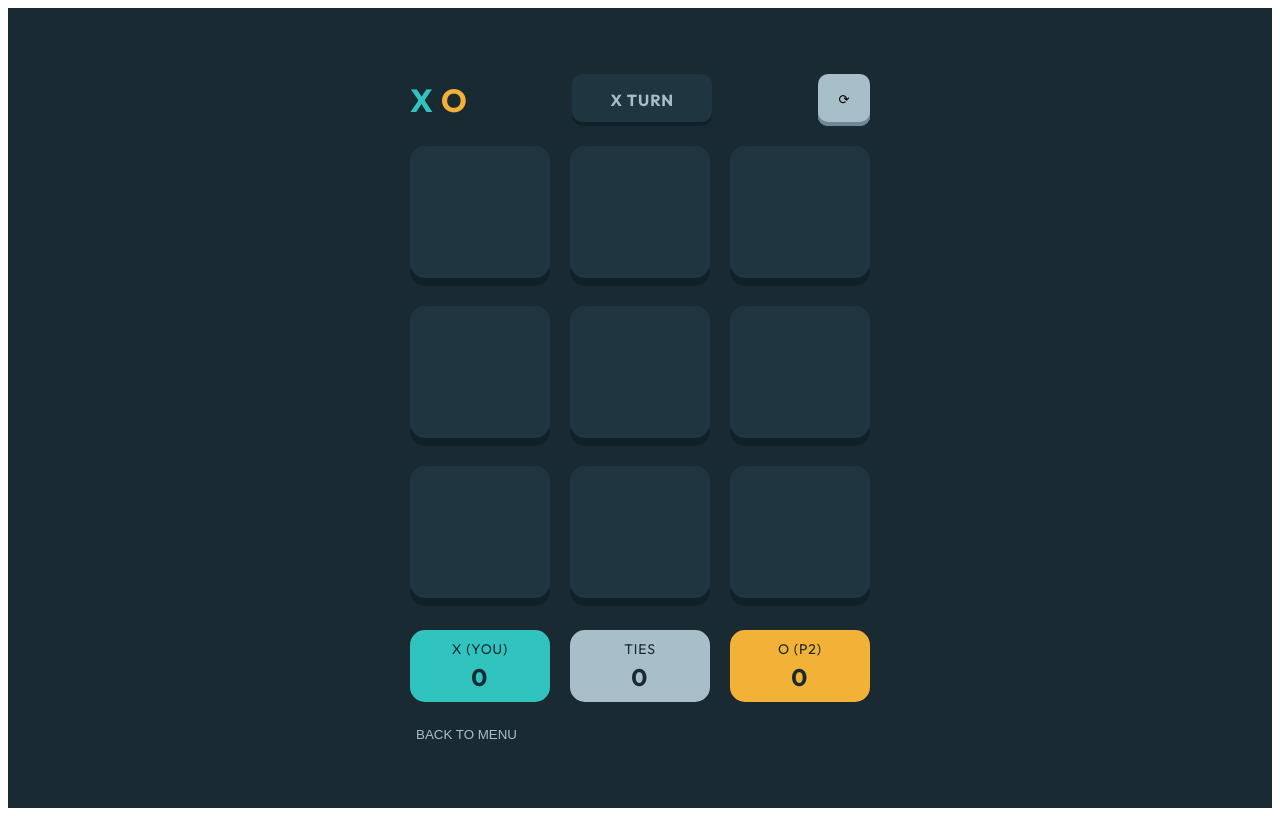
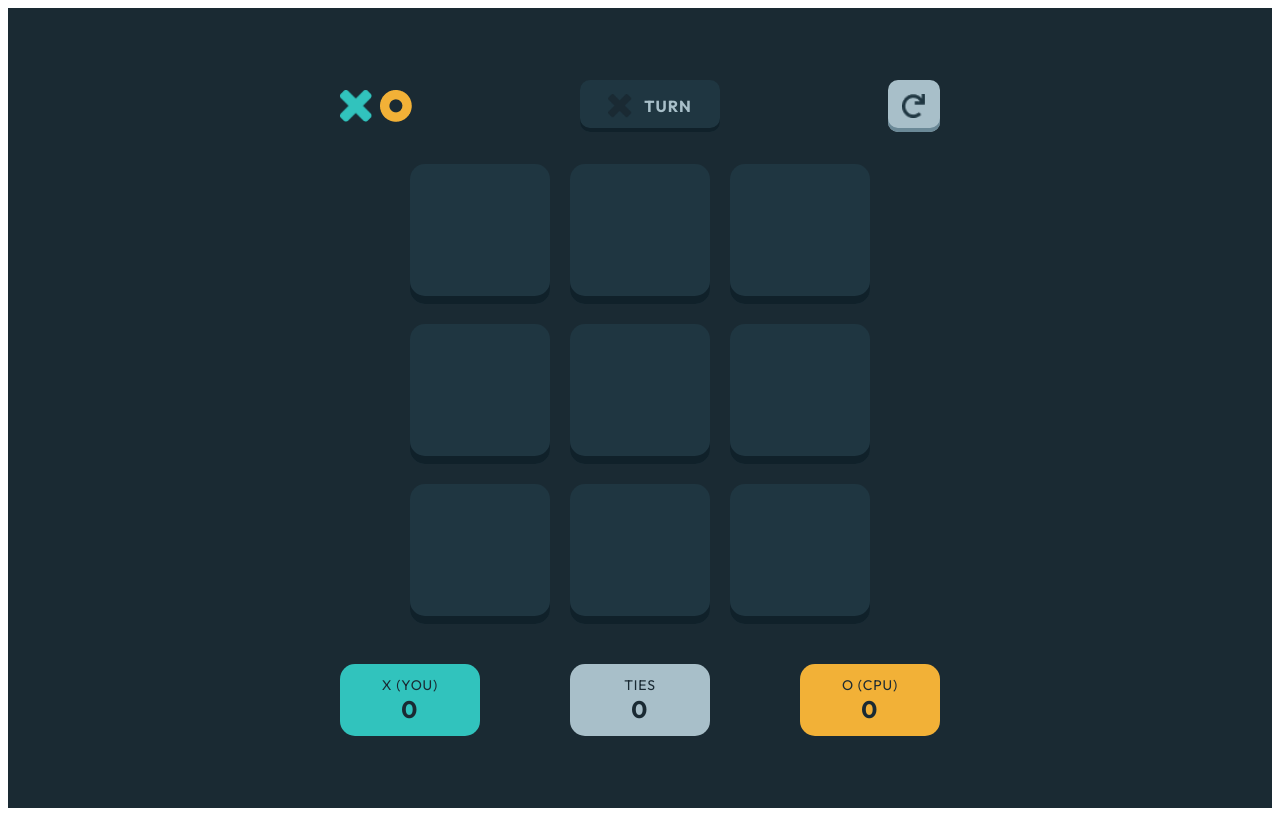
Before and after one commit to xxoyya/FE-Mentoring, a React (Vite) app in the folder TicTacToe/: page / in a window 1280 px wide. Both pictures are taken after a click on the button "NEW GAME (VS CPU)". Built offline with nearby package versions, Linux system fonts and the light colour scheme.

Commit message:
[UI] 게임화면 아이콘, hover 효과 수정

```diff
--- a/TicTacToe/src/components/GameScreen.jsx
+++ b/TicTacToe/src/components/GameScreen.jsx
@@ -1,38 +1,121 @@
 // src/components/GameScreen.jsx
-import Board from "./Board";
-import ScoreBoard from "./ScoreBoard";
+import { useState } from "react";
+
+// 로고 / 마크 아이콘
+import XColor from "../assets/X_color.png";
+import OColor from "../assets/O_color.png";
+import XColorBig from "../assets/X_color_big.png";
+import OColorBig from "../assets/O_color_big.png";
+import XEmpty from "../assets/X_empty.png";
+import OEmpty from "../assets/O_empty.png";
+import XDark from "../assets/X_dark.png";
+import ODark from "../assets/O_dark.png";
+
+// 리스타트 버튼
+import RedoIcon from "../assets/redo.png";
 
 export default function GameScreen({
-                                       mode,
-                                       playerMark,
-                                       board,
-                                       turn,
-                                       scores,
+                                       mode,             // "cpu" | "pvp"
+                                       playerMark,       // "X" | "O"  (플레이어1 마크)
+                                       board,            // [9]
+                                       turn,             // 현재 턴 "X" | "O"
+                                       scores,           // { X, O, ties }
                                        onCellClick,
                                        onRestartClick,
-                                       onBackToMenu,
+                                       onBackToMenu,     // 지금은 안 쓰지만 prop은 그대로 둠
                                    }) {
-    const isPlayerX = playerMark === "X";
+    const [hoverIndex, setHoverIndex] = useState(null);
+
+    // --------- 라벨 텍스트 ---------
+    const isCpuMode = mode === "cpu";
+
+    const xLabel = isCpuMode
+        ? playerMark === "X"
+            ? "X (YOU)"
+            : "X (CPU)"
+        : playerMark === "X"
+            ? "X (P1)"
+            : "X (P2)";
+
+    const oLabel = isCpuMode
+        ? playerMark === "O"
+            ? "O (YOU)"
+            : "O (CPU)"
+        : playerMark === "O"
+            ? "O (P1)"
+            : "O (P2)";
+
+    // CPU 턴일 땐 hover 프리뷰 안 보이게
+    const isPlayerTurn = turn === playerMark || !isCpuMode;
+
+    // --------- 스타일 공통 ---------
+    const cellSize = 140;
+
+    const cellStyle = {
+        width: cellSize,
+        height: cellSize,
+        background: "#1F3641",
+        boxShadow: "0px -8px 0px #10212A inset",
+        borderRadius: 15,
+        display: "flex",
+        alignItems: "center",
+        justifyContent: "center",
+        transition: "transform 0.1s ease, box-shadow 0.1s ease",
+    };
+
+    const headerTextStyle = {
+        fontFamily: "Outfit, system-ui, sans-serif",
+        fontWeight: 700,
+        textTransform: "uppercase",
+        letterSpacing: "1px",
+        color: "#A8BFC9",
+    };
+
+    const buttonTextStyle = {
+        fontFamily: "Outfit, system-ui, sans-serif",
+        fontWeight: 700,
+        textTransform: "uppercase",
+        letterSpacing: "1px",
+        color: "#1A2A33",
+    };
 
     return (
-        <div style={{ maxWidth: 540 }}>
-            {/* 상단 바 */}
+        <div
+            style={{
+                width: 600,
+                display: "flex",
+                flexDirection: "column",
+                alignItems: "center",
+                gap: 24,
+            }}
+        >
+            {/* 헤더 : 로고 / TURN / 다시하기 */}
             <div
                 style={{
+                    width: "100%",
                     display: "flex",
                     justifyContent: "space-between",
-                    marginBottom: 20,
                     alignItems: "center",
                 }}
             >
-                {/* 로고 */}
-                <div style={{ display: "flex", gap: 8, alignItems: "center" }}>
-          <span style={{ color: "#31C3BD", fontSize: 32, fontWeight: 700 }}>
-            X
-          </span>
-                    <span style={{ color: "#F2B137", fontSize: 32, fontWeight: 700 }}>
-            O
-          </span>
+                {/* XO 로고 */}
+                <div
+                    style={{
+                        display: "flex",
+                        alignItems: "center",
+                        gap: 8,
+                    }}
+                >
+                    <img
+                        src={XColor}
+                        alt="X logo"
+                        style={{ width: 32, height: 32 }}
+                    />
+                    <img
+                        src={OColor}
+                        alt="O logo"
+                        style={{ width: 32, height: 32 }}
+                    />
                 </div>
 
                 {/* TURN 박스 */}
@@ -46,15 +129,18 @@ export default function GameScreen({
                         display: "flex",
                         alignItems: "center",
                         justifyContent: "center",
-                        color: "#A8BFC9",
-                        fontWeight: 700,
-                        letterSpacing: 1,
+                        gap: 12,
                     }}
                 >
-                    {turn} TURN
+                    <img
+                        src={turn === "X" ? XDark : ODark}
+                        alt={`${turn} turn icon`}
+                        style={{ width: 24, height: 24 }}
+                    />
+                    <span style={headerTextStyle}>TURN</span>
                 </div>
 
-                {/* 리스타트 버튼 */}
+                {/* 다시하기 버튼 */}
                 <button
                     onClick={onRestartClick}
                     style={{
@@ -64,37 +150,199 @@ export default function GameScreen({
                         boxShadow: "0px -4px 0px #6B8997 inset",
                         borderRadius: 10,
                         border: "none",
+                        display: "flex",
+                        alignItems: "center",
+                        justifyContent: "center",
                         cursor: "pointer",
+                        padding: 0,
                     }}
                 >
-                    ⟳
+                    <img
+                        src={RedoIcon}
+                        alt="Restart game"
+                        style={{ width: 24, height: 24 }}
+                    />
                 </button>
             </div>
 
             {/* 보드 */}
-            <Board board={board} onCellClick={onCellClick} />
+            <div
+                style={{
+                    display: "grid",
+                    gridTemplateColumns: `repeat(3, ${cellSize}px)`,
+                    gap: 20,
+                    marginTop: 8,
+                    marginBottom: 8,
+                }}
+            >
+                {board.map((cell, index) => {
+                    // 이 칸에 실제로 보여줄 아이콘 결정
+                    let iconSrc = null;
+
+                    if (cell === "X") iconSrc = XColorBig;
+                    else if (cell === "O") iconSrc = OColorBig;
+                    else if (
+                        cell === null &&
+                        hoverIndex === index &&
+                        isPlayerTurn
+                    ) {
+                        iconSrc = turn === "X" ? XEmpty : OEmpty;
+                    }
+
+                    const isClickable =
+                        cell === null && (!isCpuMode || turn === playerMark);
+
+                    return (
+                        <div
+                            key={index}
+                            style={{
+                                ...cellStyle,
+                                cursor: isClickable ? "pointer" : "default",
+                            }}
+                            onClick={() =>
+                                isClickable && onCellClick(index)
+                            }
+                            onMouseEnter={() =>
+                                setHoverIndex(index)
+                            }
+                            onMouseLeave={() => setHoverIndex(null)}
+                        >
+                            {iconSrc && (
+                                <img
+                                    src={iconSrc}
+                                    alt={cell || turn}
+                                    style={{
+                                        width: 64,
+                                        height: 64,
+                                        objectFit: "contain",
+                                    }}
+                                />
+                            )}
+                        </div>
+                    );
+                })}
+            </div>
 
             {/* 점수판 */}
-            <ScoreBoard
-                leftLabel={`X (${mode === "cpu" && isPlayerX ? "YOU" : "P1"})`}
-                middleLabel={"TIES"}
-                rightLabel={`O (${mode === "cpu" && !isPlayerX ? "CPU" : "P2"})`}
-                scores={scores}
-            />
-
-            {/* (선택) 메인으로 돌아가기 버튼 하나 더 두고 싶으면 */}
-            <button
-                onClick={onBackToMenu}
+            <div
                 style={{
-                    marginTop: 24,
-                    border: "none",
-                    background: "transparent",
-                    color: "#A8BFC9",
-                    cursor: "pointer",
+                    width: "100%",
+                    display: "flex",
+                    justifyContent: "space-between",
+                    marginTop: 8,
                 }}
             >
-                BACK TO MENU
-            </button>
+                {/* X 카드 */}
+                <div
+                    style={{
+                        width: 140,
+                        height: 72,
+                        background: "#31C3BD",
+                        borderRadius: 15,
+                        display: "flex",
+                        flexDirection: "column",
+                        alignItems: "center",
+                        justifyContent: "center",
+                    }}
+                >
+                    <div
+                        style={{
+                            fontFamily: "Outfit, system-ui, sans-serif",
+                            fontSize: 14,
+                            fontWeight: 400,
+                            letterSpacing: "0.88px",
+                            color: "#1A2A33",
+                        }}
+                    >
+                        {xLabel}
+                    </div>
+                    <div
+                        style={{
+                            fontFamily: "Outfit, system-ui, sans-serif",
+                            fontSize: 24,
+                            fontWeight: 700,
+                            letterSpacing: "1.5px",
+                            color: "#1A2A33",
+                        }}
+                    >
+                        {scores.X}
+                    </div>
+                </div>
+
+                {/* TIES 카드 */}
+                <div
+                    style={{
+                        width: 140,
+                        height: 72,
+                        background: "#A8BFC9",
+                        borderRadius: 15,
+                        display: "flex",
+                        flexDirection: "column",
+                        alignItems: "center",
+                        justifyContent: "center",
+                    }}
+                >
+                    <div
+                        style={{
+                            fontFamily: "Outfit, system-ui, sans-serif",
+                            fontSize: 14,
+                            fontWeight: 400,
+                            letterSpacing: "0.88px",
+                            color: "#1A2A33",
+                        }}
+                    >
+                        TIES
+                    </div>
+                    <div
+                        style={{
+                            fontFamily: "Outfit, system-ui, sans-serif",
+                            fontSize: 24,
+                            fontWeight: 700,
+                            letterSpacing: "1.5px",
+                            color: "#1A2A33",
+                        }}
+                    >
+                        {scores.ties}
+                    </div>
+                </div>
+
+                {/* O 카드 */}
+                <div
+                    style={{
+                        width: 140,
+                        height: 72,
+                        background: "#F2B137",
+                        borderRadius: 15,
+                        display: "flex",
+                        flexDirection: "column",
+                        alignItems: "center",
+                        justifyContent: "center",
+                    }}
+                >
+                    <div
+                        style={{
+                            fontFamily: "Outfit, system-ui, sans-serif",
+                            fontSize: 14,
+                            fontWeight: 400,
+                            letterSpacing: "0.88px",
+                            color: "#1A2A33",
+                        }}
+                    >
+                        {oLabel}
+                    </div>
+                    <div
+                        style={{
+                            fontFamily: "Outfit, system-ui, sans-serif",
+                            fontSize: 24,
+                            fontWeight: 700,
+                            letterSpacing: "1.5px",
+                            color: "#1A2A33",
+                        }}
+                    >
+                        {scores.O}
+                    </div>
+                </div>
+            </div>
         </div>
     );
 }
```
